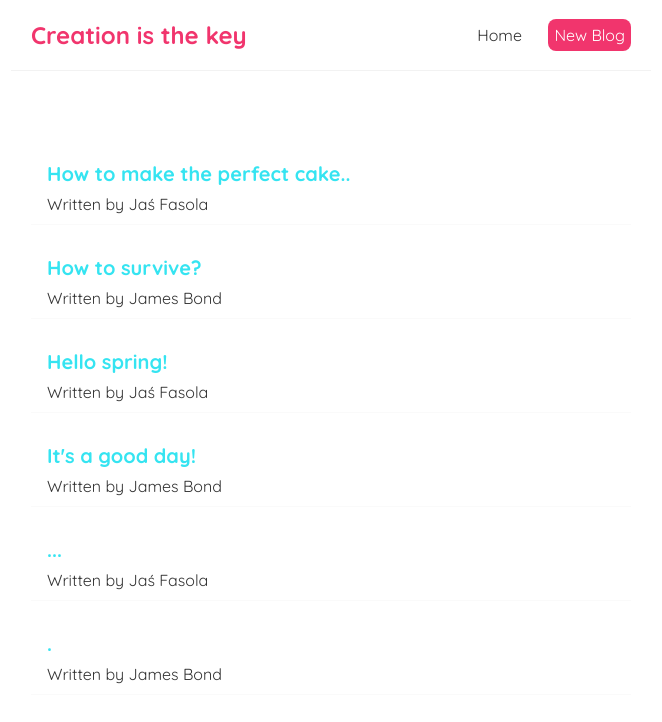
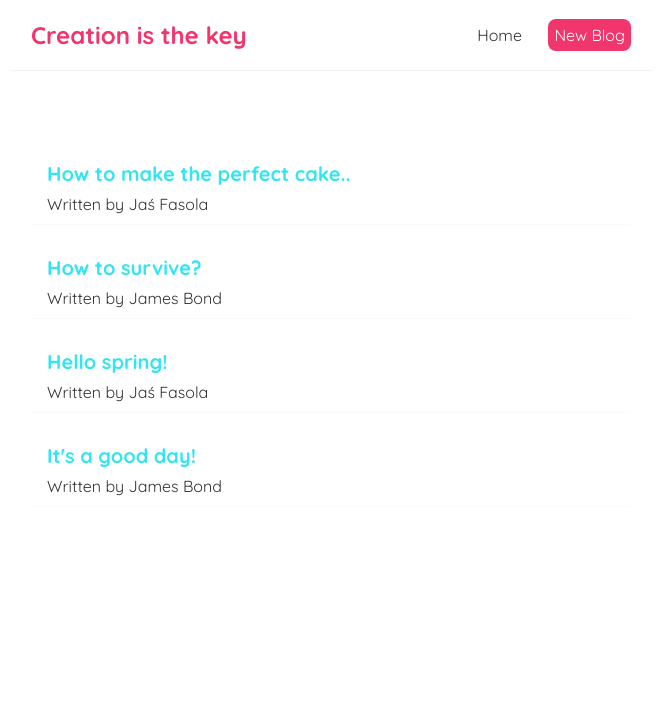
Before and after one commit to PaulaChrustowska/full_modern_react, a React (Create React App) app: page / in a window 1280 px wide. Shown: the top 722 px of the page, without its empty margins (309-971 px from the left). Built offline with nearby package versions, Linux system fonts and the light colour scheme; data requests are answered from the project's data file.

Commit message:
deleting blogs

```diff
--- a/data/db.json
+++ b/data/db.json
@@ -23,18 +23,6 @@
       "body": "hello!",
       "author": "James Bond",
       "id": 9
-    },
-    {
-      "title": "...",
-      "body": "..",
-      "author": "Jaś Fasola",
-      "id": 10
-    },
-    {
-      "title": ".",
-      "body": ".",
-      "author": "James Bond",
-      "id": 11
     }
   ]
 }
--- a/src/BlogDetails.jsx
+++ b/src/BlogDetails.jsx
@@ -1,10 +1,19 @@
 import React from 'react';
-import { useParams } from 'react-router-dom';
+import { useHistory, useParams } from 'react-router-dom';
 import useFetch from './useFetch';
 
 function BlogDetails() {
   const { id } = useParams();
   const { data: blog, error, isLoading } = useFetch(`http://localhost:8000/blogs/${id}`);
+  const history = useHistory();
+
+  const handleClick = () => {
+    fetch(`http://localhost:8000/blogs/${blog.id}`, {
+      method: 'DELETE',
+    }).then(() => {
+      history.push('/');
+    });
+  };
 
   return (
     <div className="blog-details">
@@ -19,6 +28,7 @@
           { blog.author }
         </p>
         <div>{ blog.body }</div>
+        <button onClick={handleClick}>delete</button>
       </article>
       )}
     </div>
```
